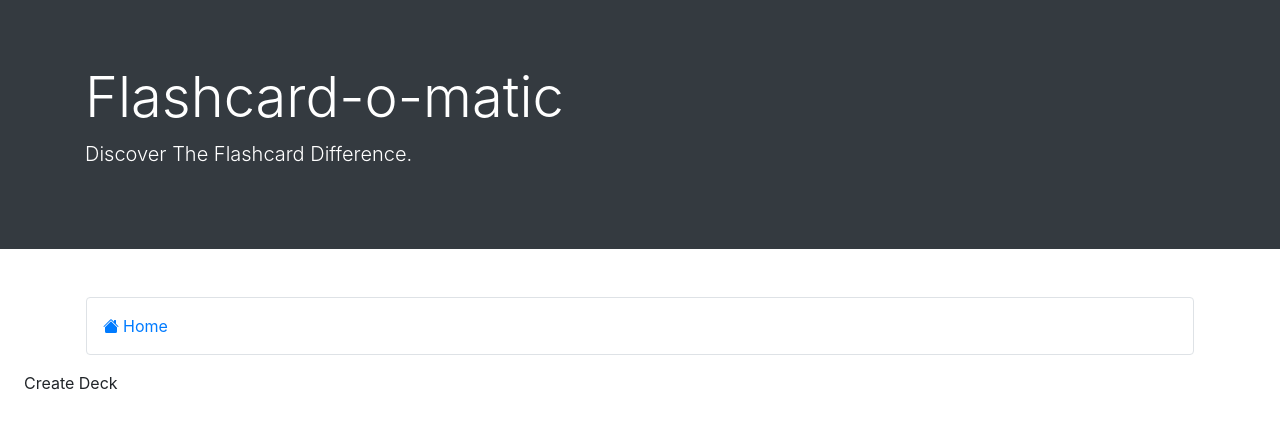
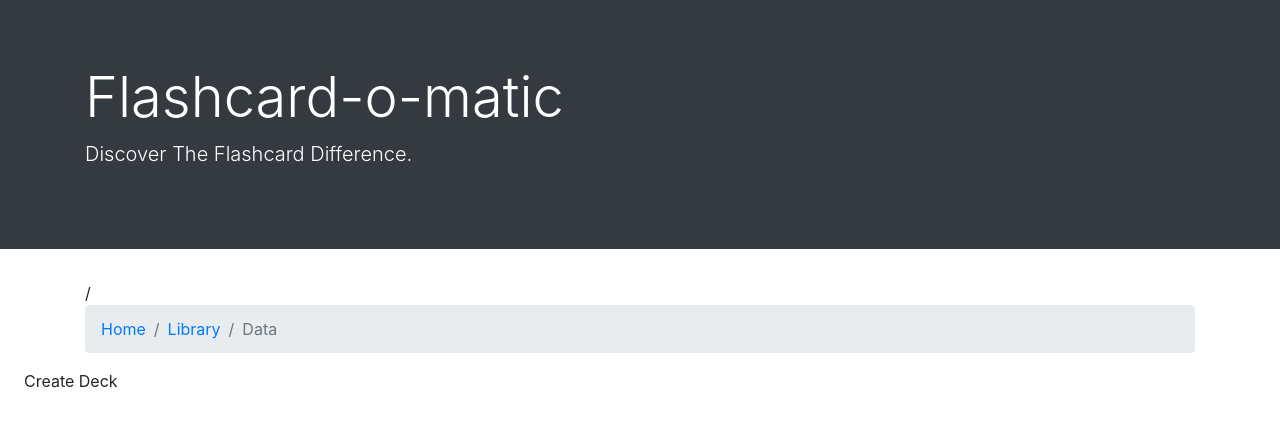
Before and after one commit to rdburdett/Flashcards, a React (Create React App) app: page /decks/new in a window 1280 px wide. Shown: the top 428 px of the page. Built offline with nearby package versions, Linux system fonts and the light colour scheme; a web font is replaced by a local one.

Commit message:
add breadcrumbs

```diff
--- a/src/Decks/Deck.js
+++ b/src/Decks/Deck.js
@@ -7,6 +7,8 @@ import {
   useParams,
   useHistory
 } from "react-router-dom";
+// TODO: change static to fetch from API localhost:8080
+
 import { cards } from "../data/db.json";
 
 
--- /dev/null
+++ b/src/Layout/BreadCrumb.js
@@ -0,0 +1,70 @@
+// import { decks } from "../data/db.json"
+import React from "react";
+import { HouseFill } from "react-bootstrap-icons";
+import { useHistory, useParams, Link } from "react-router-dom";
+import Breadcrumb from "react-bootstrap/Breadcrumb";
+
+function BreadCrumb({ path }) {
+  const history = useHistory();
+  const iconStyle = "d-flex flex-row align-items-center";
+
+
+  const homeLink = (
+    <div>
+      {/* fix history push */}
+      {/* <Link to="/" className="d-flex align-items-center text-primary">
+        <HouseFill className="mr-1" />Home
+      </Link> */}
+      {path}
+      <Breadcrumb>
+        <Breadcrumb.Item href="#">Home</Breadcrumb.Item>
+        <Breadcrumb.Item href="https://getbootstrap.com/docs/4.0/components/breadcrumb/">
+          Library
+        </Breadcrumb.Item>
+        <Breadcrumb.Item active>Data</Breadcrumb.Item>
+      </Breadcrumb>
+    </div>
+  );
+
+  return <div className="container">{homeLink}</div>;
+}
+
+export default BreadCrumb;
+
+
+
+
+
+
+
+// {routes.map(({ path, name, Component }, key) => (
+//   <Route
+//     exact
+//     path={path}
+//     key={key}
+//     render={props => {
+//       const crumbs = routes
+//         // Get all routes that contain the current one.
+//         .filter(({ path }) => props.match.path.includes(path))
+//         // Swap out any dynamic routes with their param values.
+//         // E.g. "/pizza/:pizzaId" will become "/pizza/1"
+//         .map(({ path, ...rest }) => ({
+//           path: Object.keys(props.match.params).length
+//             ? Object.keys(props.match.params).reduce(
+//                (path, param) => path.replace(
+//                  `:${param}`, props.match.params[param]
+//                ), path
+//               )
+//             : path,
+//           ...rest
+//         }));
+//       console.log(`Generated crumbs for ${props.match.path}`);
+//       crumbs.map(({ name, path }) => console.log({ name, path }));
+//       return (
+//         <div className="p-8">
+//           <Component {...props} />
+//         </div>
+//       );
+//     }}
+//   />
+// ))}
--- a/src/Layout/BreadCrumbs.js
+++ /dev/null
@@ -1,26 +0,0 @@
-// import { decks } from "../data/db.json"
-import React from "react"
-import { HouseFill } from 'react-bootstrap-icons'
-import { useHistory, useParams, Link } from "react-router-dom"
-
-function BreadCrumbs({ path }) {
-  const history = useHistory()
-
-  const homeLink = (
-    <div>
-      {/* fix history push */}
-      <Link to="/" className="d-flex align-items-center text-primary">
-        <HouseFill className="mr-1" />Home
-      </Link>
-    </div>
-
-  )
-
-  return (
-    <div className="container border rounded p-3">
-      {homeLink}
-    </div>
-  )
-}
-
-export default BreadCrumbs
--- a/src/Layout/Layout.js
+++ b/src/Layout/Layout.js
@@ -5,7 +5,7 @@ import Header from "./Header";
 import NotFound from "./NotFound";
 import Deck from "../Decks/Deck";
 import DecksList from "./DecksList";
-import BreadCrumbs from "./BreadCrumbs"
+import BreadCrumb from "./BreadCrumb"
 import { decks, cards } from "../data/db.json";
 
 function Layout() {
@@ -15,14 +15,14 @@ function Layout() {
   const [deckState, setDeckState] = useState(decks)
 
   return (
-    <div>
+    <div className="background-warning">
       {/* Header */}
       <Header />
 
       {/* Nav Links */}
-      <div className="container p-3">
-        <BreadCrumbs path={path} />
-      </div>
+
+      <BreadCrumb path={path} />
+
 
 
       {/* Routes */}
```
